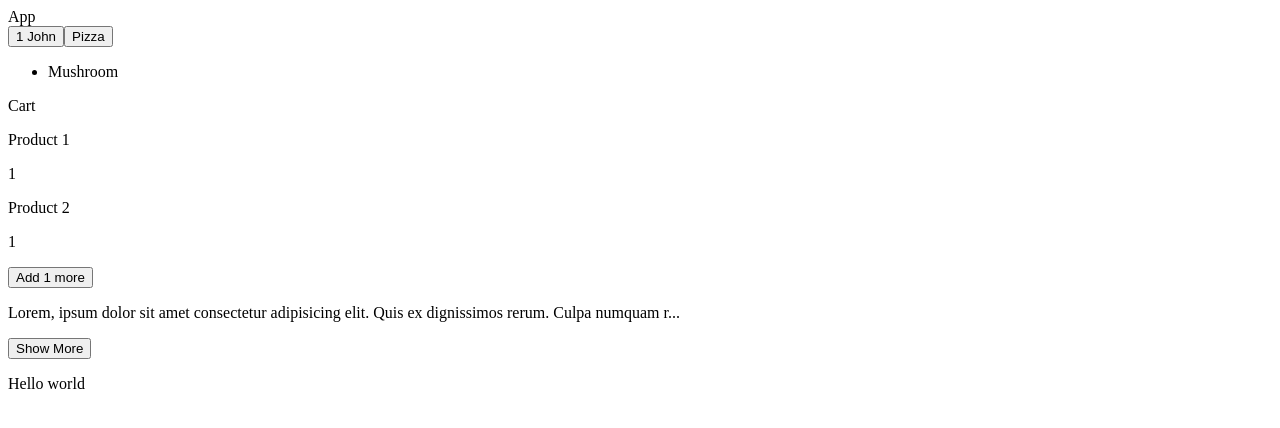
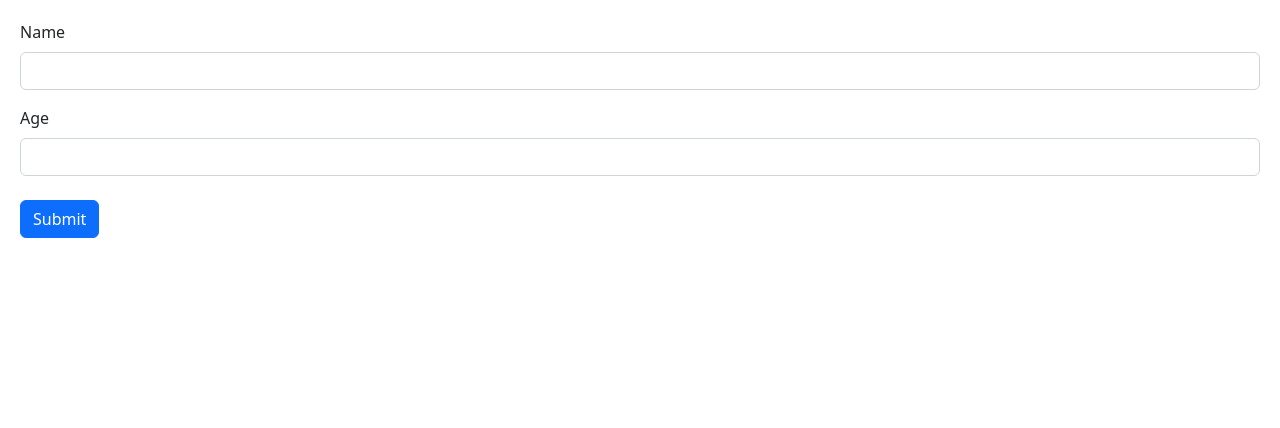
Before and after one commit to ismacodes/React-TS-Course1, a React (Vite) app: page / in a window 1280 px wide. Shown: the top 428 px of the page. Built offline with nearby package versions, Linux system fonts and the light colour scheme.

Commit message:
From Building Forms lessons 1-4

```diff
--- a/src/App.tsx
+++ b/src/App.tsx
@@ -1,81 +1,8 @@
-import React, { useState } from "react";
-import Pizza from "./components/Pizza";
-import Cart from "./components/Cart";
-import ExpandableText from "./components/ExpandableText";
+import React from "react";
+import Form from "./components/Form";
 
 const App = () => {
-    const [game, setGame] = useState({
-        id: 1,
-        player: {
-            name: "John",
-        },
-    });
-
-    const handleClick = () => {
-        setGame({ ...game, player: { ...game.player, name: "Bob" } });
-    };
-
-    return (
-        <>
-            <div>App</div>
-            <button onClick={handleClick}>
-                {game.id} {game.player.name}
-            </button>
-            <Pizza />
-            <Cart />
-            <ExpandableText maxChars={100}>
-                Lorem, ipsum dolor sit amet consectetur adipisicing elit. Quis
-                ex dignissimos rerum. Culpa numquam repudiandae earum eius non
-                voluptates animi dolore odit nesciunt in iure, doloribus
-                aspernatur ipsa odio beatae labore et natus quibusdam ratione
-                molestiae cupiditate? Exercitationem adipisci quia corporis sint
-                nemo, sunt distinctio voluptatem esse cupiditate explicabo
-                molestiae alias necessitatibus neque vitae, illo numquam ratione
-                odio. Inventore dolore perferendis iure. Odit mollitia molestiae
-                alias esse nobis soluta unde asperiores, quis consequuntur vero
-                consequatur saepe. Adipisci culpa ratione tenetur. Id odio optio
-                praesentium numquam quia. Quae blanditiis voluptatibus vel sint
-                aliquam quidem, nihil delectus dolorem provident unde ad sunt.
-            </ExpandableText>
-            <ExpandableText>Hello world</ExpandableText>
-        </>
-    );
+    return <Form />;
 };
 
 export default App;
-
-// import MyButton from "./components/MyButton";
-// import Alert from "./components/Alert";
-// import LikeButton from "./components/LikeButton";
-// import { useState } from "react";
-
-// function App() {
-//     const clickHandler = () => {
-//         setShowAlert(true);
-//         console.log("From App.tsx: Hello!");
-//     };
-
-//     const alertDismissHandler = () => {
-//         setShowAlert(false);
-//     };
-
-//     const [showAlert, setShowAlert] = useState(false);
-
-//     const likeHandler = () => {
-//         console.log("From App.tsx: like button clicked!!");
-//     };
-
-//     return (
-//         <div>
-//             <LikeButton onClick={likeHandler} />
-//             {showAlert && (
-//                 <Alert onDismiss={alertDismissHandler}>My Alert!</Alert>
-//             )}
-//             <MyButton color="danger" onClick={clickHandler}>
-//                 My Button
-//             </MyButton>
-//         </div>
-//     );
-// }
-
-// export default App;
--- a/src/components/Cart.tsx
+++ /dev/null
@@ -1,37 +0,0 @@
-import React, { useState } from "react";
-
-const Cart = () => {
-    const [cart, setCart] = useState({
-        discount: 0.1,
-        items: [
-            { id: 1, title: "Product 1", quantity: 1 },
-            { id: 2, title: "Product 2", quantity: 1 },
-        ],
-    });
-
-    const handleClick = () => {
-        setCart({
-            ...cart,
-            items: cart.items.map((item) =>
-                item.id === 1 ? { ...item, quantity: item.quantity + 1 } : item
-            ),
-        });
-    };
-
-    return (
-        <div>
-            <div>Cart</div>
-            {cart.items.map((item) => {
-                return (
-                    <div>
-                        <p>{item.title}</p>
-                        <p>{item.quantity}</p>
-                    </div>
-                );
-            })}
-            <button onClick={handleClick}>Add 1 more</button>
-        </div>
-    );
-};
-
-export default Cart;
--- a/src/components/ExpandableText.tsx
+++ /dev/null
@@ -1,29 +0,0 @@
-import React, { Children, useState } from "react";
-
-interface Props {
-    children: string;
-    maxChars?: number; // ? makes it an optional prop
-}
-
-const ExpandableText = ({ children, maxChars = 100 }: Props) => {
-    let [isExpanded, setIsExpanded] = useState(false);
-
-    if (children.length <= maxChars) {
-        return <p>{children}</p>;
-    } else {
-        return (
-            <>
-                <p>{isExpanded ? children : children.slice(0, maxChars) + "..."}</p>
-                <button
-                    onClick={() => {
-                        setIsExpanded(!isExpanded);
-                    }}
-                >
-                    Show {isExpanded ? "Less" : "More"}
-                </button>
-            </>
-        );
-    }
-};
-
-export default ExpandableText;
--- /dev/null
+++ b/src/components/Form.tsx
@@ -0,0 +1,47 @@
+import React, { FormEvent, useRef } from "react";
+
+const Form = () => {
+    const nameRef = useRef<HTMLInputElement>(null);
+    const ageRef = useRef<HTMLInputElement>(null);
+    const person = { name: "", age: 0 };
+
+    const handleSubmit = (event: FormEvent) => {
+        event.preventDefault();
+        if (nameRef.current !== null) person.name = nameRef.current.value;
+        if (ageRef.current !== null)
+            person.age = parseInt(ageRef.current.value);
+        console.log(person);
+    };
+
+    return (
+        <form onSubmit={handleSubmit}>
+            <div className="mb-3">
+                <label htmlFor="name" className="form-label">
+                    Name
+                </label>
+                <input
+                    ref={nameRef}
+                    id="name"
+                    type="text"
+                    className="form-control"
+                />
+            </div>
+            <div className="mb-4">
+                <label htmlFor="age" className="form-label">
+                    Age
+                </label>
+                <input
+                    ref={ageRef}
+                    id="age"
+                    type="number"
+                    className="form-control"
+                />
+            </div>
+            <button className="btn btn-primary" type="submit">
+                Submit
+            </button>
+        </form>
+    );
+};
+
+export default Form;
--- a/src/components/Pizza.tsx
+++ /dev/null
@@ -1,25 +0,0 @@
-import React, { useState } from "react";
-
-const Pizza = () => {
-    const [pizza, setPizza] = useState({
-        name: "Spicy Pepperoni",
-        toppings: ["Mushroom"],
-    });
-
-    const handleClick = () => {
-        setPizza({ ...pizza, toppings: [...pizza.toppings, "cheese"] });
-    };
-
-    return (
-        <>
-            <button onClick={handleClick}>Pizza</button>
-            <ul>
-                {pizza.toppings.map((item) => {
-                    return <li key={item}>{item}</li>;
-                })}
-            </ul>
-        </>
-    );
-};
-
-export default Pizza;
--- /dev/null
+++ b/src/index.css
@@ -0,0 +1,3 @@
+body {
+    padding: 20px;
+}
```
Also changed, not shown: src/components/Alert.tsx (deleted, +0 -26 lines), src/components/LikeButton.tsx (deleted, +0 -27 lines), src/components/MyButton.module.css (deleted, +0 -24 lines), src/components/MyButton.tsx (deleted, +0 -22 lines), src/main.tsx (+10 -9 lines).
